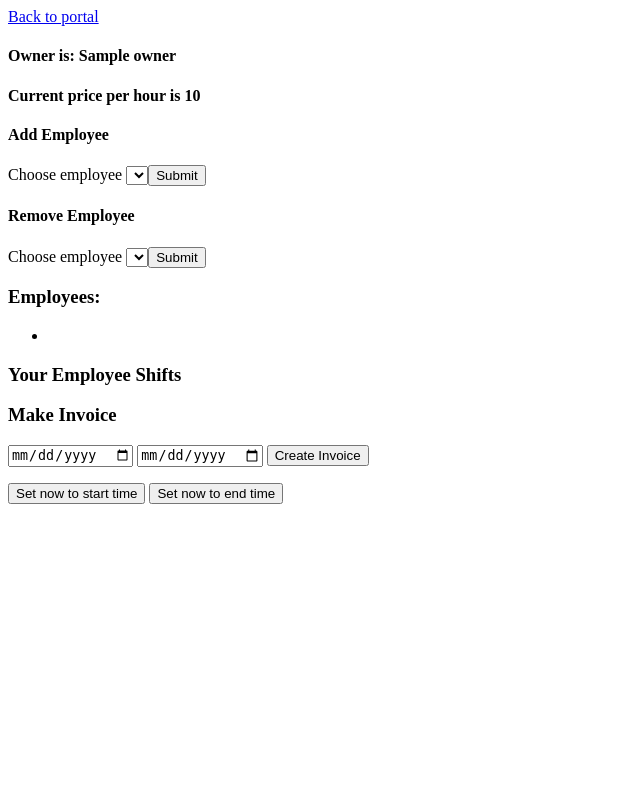
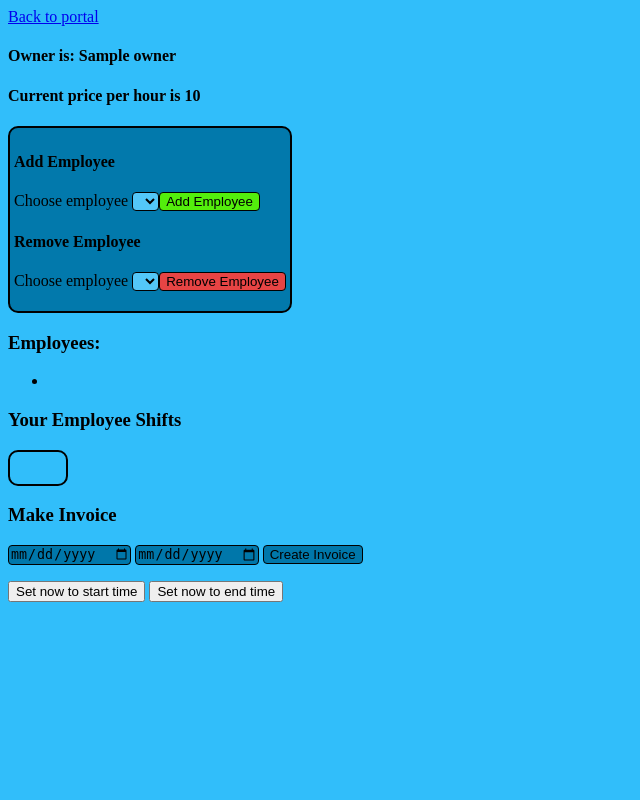
Before and after one commit to DWAA1660/scheduler, a Python web app: template templates/jobs/job_main.html in a window 1280 px wide. Shown: the whole page, without its empty margins (0-640 px from the left). Run offline with Jinja, Linux system fonts and the light colour scheme; the template is opened without the code that fills it: most values are stand-ins (such as "Sample title", 1, 10 or a date in 2020); lists and menus that the app fills with data are empty.

Commit message:
css jazz

```diff
--- a/app.py
+++ b/app.py
@@ -46,4 +46,4 @@ async def getstarted():
 # If the file is run directly,start the app.
 if __name__ == '__main__':
     app.config['SESSION_TYPE'] = 'filesystem'
-    app.run(debug=True)
+    app.run(debug=False)
--- /dev/null
+++ b/static/styles/jobs/job_employer.css
@@ -0,0 +1,49 @@
+body {
+    background-color: rgb(49, 190, 250);
+}
+
+#manageemployee {
+    padding: 4px;
+    border: 2px solid black;
+    border-radius: 10px;
+    width: fit-content;
+    background-color: rgb(2, 121, 172);
+}
+input {
+    border: 1px solid black;
+    border-radius: 4px;
+    background-color: rgb(0, 119, 170);
+}
+
+#add {
+    background-color: rgb(83, 238, 12);
+}
+
+#remove {
+    background-color: rgb(231, 68, 68);
+}
+
+input:hover {
+    border: 2px solid black;
+}
+
+select option {
+    background-color: rgb(110, 206, 247);
+}
+
+select {
+    border: 1px solid black;
+    border-radius: 4px;
+    background-color: rgb(83, 199, 248);
+    padding-right: 5px;
+}
+
+#shifts {
+    height: fit-content;
+    max-height: 23vh;
+    width: fit-content;
+    overflow-y: scroll;
+    border: 2px solid black;
+    border-radius: 10px;
+    padding: 8px;
+}
--- a/templates/employers/employerportal.html
+++ b/templates/employers/employerportal.html
@@ -2,6 +2,7 @@
 <html>
 <head>
     <title>Welcome {{name}}</title>
+    <link rel="stylesheet" href= "{{ url_for('static',filename='styles/employers/employer_portal.css') }}">
 </head>
 <body>
     <form action="{{ url_for('employer_datahandlers.employerlogout') }}" method="post">
@@ -9,7 +10,6 @@
     </form>
     <h2>{{name}}'s portal</h2>
     <h4>Your id is "{{your_id}}"</h4>
-<h4>your token is "{{your_token}}"
     {% set jobs = db.main.jobs.find({"owner": your_token}) %}
     <h3>Employees:</h3>
     <ul>
--- a/templates/jobs/job_main.html
+++ b/templates/jobs/job_main.html
@@ -2,11 +2,17 @@
 <html>
 <head>
     <title>Job portal</title>
+    <link rel="stylesheet" href= "{{ url_for('static',filename='styles/jobs/job_employer.css') }}">
 </head>
 <body>
+    <div id="information">
         <a href="{{url_for('employer_routes.employermain')}}"> Back to portal</a>
         <h4>Owner is: {{owner}}</h4>
         <h4>Current price per hour is {{price_per_hour}}</h4>
+    </div>
+
+    <div id="manageemployee">
+        <div id="addemployee">
             <h4>
             Add Employee
             </h4>
@@ -18,9 +24,11 @@ Add Employee
                         {% set employee_name=employee_results["name"] %}
                         <option value="{{employee_results['id']}}">{{employee_name}}</option>
                     {% endfor %}
-    <input type="submit">
+                <input type="submit" id="add" value="Add Employee">
             </form>
+        </div>
 
+        <div id="removeemployee">
             <h4>
             Remove Employee
             </h4>
@@ -33,8 +41,10 @@ Remove Employee
                         {% set employee_name=employee_results["name"] %}
                         <option value="{{employee_results['id']}}">{{employee_name}}</option>
                     {% endfor %}
-    <input type="submit">
+                <input type="submit" id="remove" value="Remove Employee">
             </form>
+        </div>
+    </div>
 
     <h3>Employees:</h3>
     <ul>
@@ -45,6 +55,7 @@ Remove Employee
     </ul>
 
     <h3>Your Employee Shifts</h3>
+    <div id="shifts">
         <ul>
         {% set shifts = db.main.shifts.find({"job_id": job_id}) %}
         {% for shift in shifts %}
@@ -52,6 +63,7 @@ Remove Employee
             <li>Employee <b>{{employee_results['name']}}</b> Start time: <b>{{shift["start_time"]}} {{shift["start_date"]}}</b>: End time: <b>{{shift["end_time"]}} {{shift["end_date"]}}</b>: Total time: <b>{{shift['total_time']}}</b></li>
         {% endfor %}
         </ul>
+    </div>
 
     <h3>
     Make Invoice
```
Also changed, not shown: static/styles/employers/employer_portal.css (added, +8 -0 lines). Lines whose indentation alone changed are shown as unchanged.
